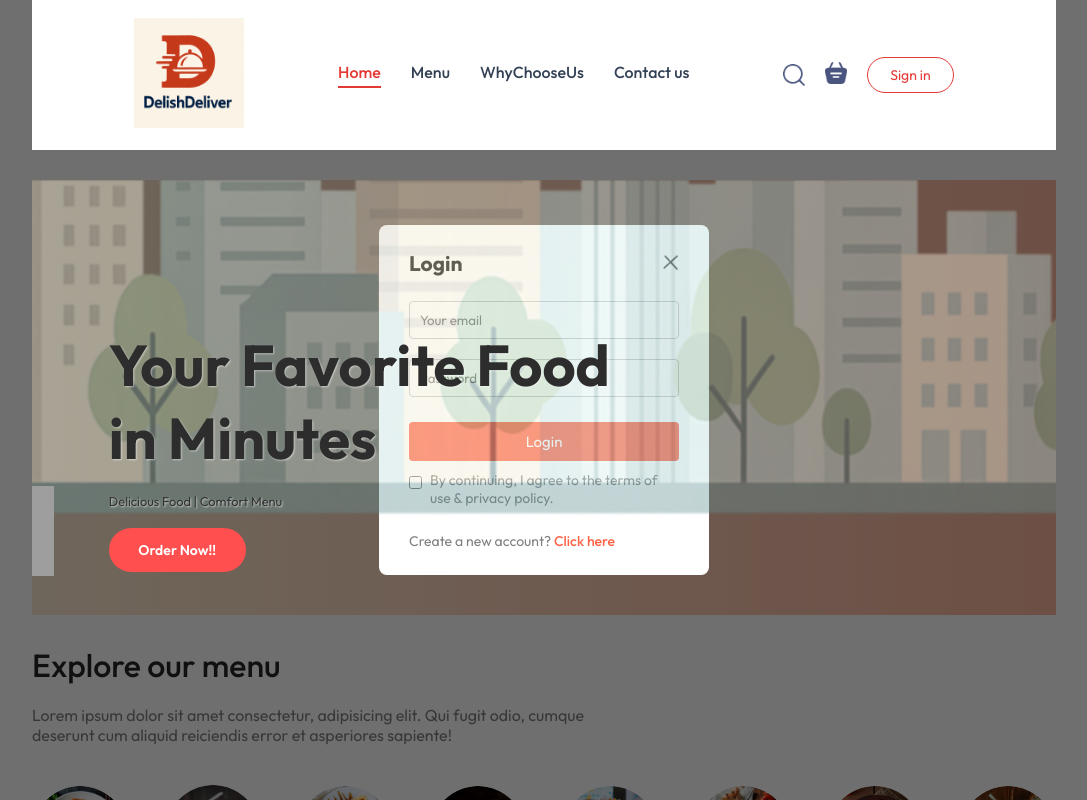
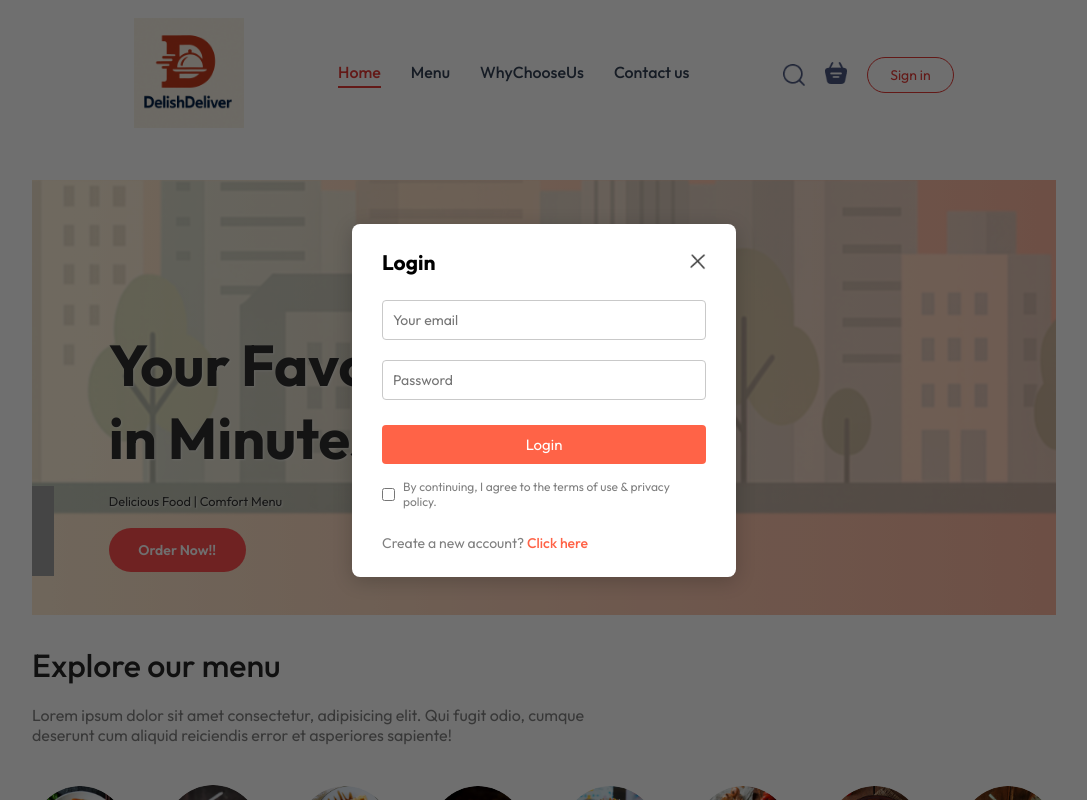
Before and after one commit to DHANUSH-BHEEMSETTY/DelishDeliver, a React (Vite) app in the folder frontend/: page / in a window 1280 px wide. Both pictures are taken after a click on the button "Sign in". Shown: the top 800 px of the page, without its empty margins (96-1183 px from the left). Built offline with nearby package versions, Linux system fonts and the light colour scheme; no server answers; grey boxes are pictures that could not be loaded.

Commit message:
Update LoginPopup.css

```diff
--- a/frontend/src/components/LoginPopup/LoginPopup.css
+++ b/frontend/src/components/LoginPopup/LoginPopup.css
@@ -1,15 +1,19 @@
-.login-popup{
-    position: absolute;
-    z-index: 1;
+/* Login Popup Overlay */
+.login-popup {
+    position: fixed; /* Full-screen overlay */
+    top: 0;
+    left: 0;
     width: 100%;
     height: 100%;
-    background-color: #00000090;
+    z-index: 1000;
+    background-color: #00000090; /* semi-transparent background */
     display: grid;
 }
 
-.login-popup-container{
+/* Login Popup Container */
+.login-popup-container {
     place-self: center;
-    width: max(23vw, 330px);
+    width: clamp(330px, 30vw, 400px); /* Responsive width */
     color: #808080;
     background-color: white;
     display: flex;
@@ -19,34 +23,46 @@
     border-radius: 8px;
     font-size: 14px;
     animation: fadeIn 0.5s;
+    box-shadow: 0 4px 20px rgba(0, 0, 0, 0.2); /* soft shadow */
+    backdrop-filter: blur(4px); /* blur background */
 }
 
-.login-popup-title{
+/* Title Row */
+.login-popup-title {
     display: flex;
     justify-content: space-between;
     align-items: center;
     color: black;
 }
 
-.login-popup-title img{
+.login-popup-title img {
     width: 16px;
     cursor: pointer;
 }
 
-.login-popup-inputs{
+/* Inputs Layout */
+.login-popup-inputs {
     display: flex;
     flex-direction: column;
     gap: 20px;
 }
 
-.login-popup-inputs input{
+.login-popup-inputs input {
     outline: none;
     border: 1px solid #c9c9c9;
     padding: 10px;
     border-radius: 4px;
+    font-size: 14px;
+    transition: border-color 0.3s, box-shadow 0.3s;
 }
 
-.login-popup-container button{
+.login-popup-inputs input:focus {
+    border-color: #ff6347;
+    box-shadow: 0 0 3px rgba(255, 99, 71, 0.5);
+}
+
+/* Submit Button */
+.login-popup-container button {
     border: none;
     padding: 10px;
     border-radius: 4px;
@@ -54,21 +70,41 @@
     background-color: tomato;
     font-size: 15px;
     cursor: pointer;
+    transition: background-color 0.3s;
 }
 
-.login-popup-condition{
-    display: flex;
-    align-items: start;
-    gap: 8px;
-    margin-top: -15px;
+.login-popup-container button:hover {
+    background-color: #e63c1d;
 }
 
-.login-popup-condition input{
-    margin-top: 5px;
+/* Checkbox & Terms */
+.login-popup-condition {
+    display: flex;
+    align-items: center;
+    gap: 8px;
+    font-size: 12px;
+    margin-top: -10px;
 }
 
-.login-popup p span{
+.login-popup-condition input {
+    margin-top: 0;
+}
+
+/* Footer Text and Switch */
+.login-popup p span {
     color: tomato;
     font-weight: 500;
     cursor: pointer;
 }
+
+/* Fade Animation */
+@keyframes fadeIn {
+    from {
+        opacity: 0;
+        transform: scale(0.95);
+    }
+    to {
+        opacity: 1;
+        transform: scale(1);
+    }
+}
```
